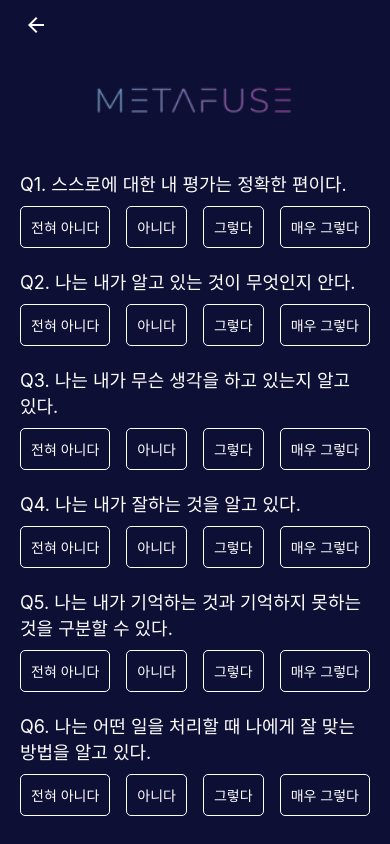
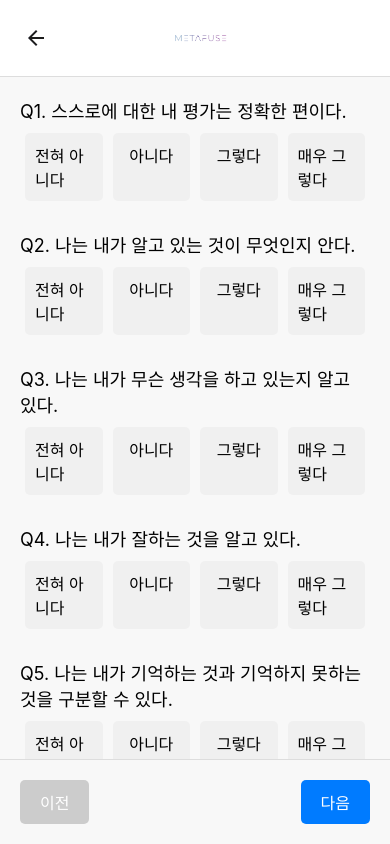
Before and after one commit to METAFUSE-AI/frontend, a React Native app: screen /TestPage in a window 390 px wide. Built offline with nearby package versions, Linux system fonts and the light colour scheme.

Commit message:
데이터 전송진행중1

```diff
--- a/screen/TestPage.js
+++ b/screen/TestPage.js
@@ -49,6 +49,16 @@ const TestPage = ({ navigation }) => {
     });
   }, [navigation]);
 
+  const createTest = (testData) => {
+    return fetch('http://localhost:8080/tests', { // 실제 API URL로 변경
+      method: 'POST',
+      headers: {
+        'Content-Type': 'application/json',
+      },
+      body: JSON.stringify(testData),
+    }).then((response) => response.json());
+  };
+
   const renderQuestion = (questionIndex) => {
     const questionNumber = (currentPage - 1) * 6 + questionIndex + 1;
     return (
@@ -96,7 +106,23 @@ const TestPage = ({ navigation }) => {
       );
       console.log("테스트 제출:", answers);
       console.log("총점:", totalScore);
+
+      // 테스트 데이터 전송
+      const testData = {
+        member: { memberId: 1 }, // 임시 memberId
+        testScore: totalScore,
+        question: JSON.stringify(answers),
+        testDate: new Date().toISOString(),
+      };
+
+      createTest(testData)
+        .then((response) => {
+          console.log("서버 응답:", response);
           navigation.navigate("TestResultPage", { answers, totalScore });
+        })
+        .catch((error) => {
+          console.error("테스트 전송 중 오류:", error);
+        });
     }
   };
 
@@ -107,39 +133,39 @@ const TestPage = ({ navigation }) => {
     }
   };
 
-  const handleLogoPress = () => {
-    navigation.navigate("MainPage");
-  };
-
   return (
     <View style={styles.container}>
-      <View style={styles.customHeader}>
-        <HeaderBackButton
-          onPress={() => navigation.goBack()}
-          tintColor="#ffffff"
-        />
+      <View style={styles.header}>
+        <HeaderBackButton onPress={() => navigation.goBack()} />
+        <Image source={HeaderLogo} style={styles.headerLogo} />
+        <View style={{ width: 40 }} /> {/* Placeholder for alignment */}
       </View>
-      <TouchableOpacity onPress={handleLogoPress} style={styles.logoContainer}>
-        <Image source={HeaderLogo} style={styles.headerLogo} />
+      <ScrollView
+        ref={scrollViewRef}
+        contentContainerStyle={styles.scrollViewContent}
+      >
+        {Array.from({ length: 6 }, (_, i) => renderQuestion(i))}
+      </ScrollView>
+      <View style={styles.footer}>
+        <TouchableOpacity
+          style={[
+            styles.navigationButton,
+            currentPage === 1 && styles.disabledButton,
+          ]}
+          onPress={handlePreviousPage}
+          disabled={currentPage === 1}
+        >
+          <Text style={styles.navigationButtonText}>이전</Text>
         </TouchableOpacity>
-      <ScrollView style={styles.scrollView} ref={scrollViewRef}>
-        {[0, 1, 2, 3, 4, 5].map(renderQuestion)}
-        <View style={styles.buttonContainer}>
-          {currentPage > 1 && (
         <TouchableOpacity
-              style={styles.navButton}
-              onPress={handlePreviousPage}
+          style={styles.navigationButton}
+          onPress={handleNextPage}
         >
-              <Text style={styles.navButtonText}>이전</Text>
-            </TouchableOpacity>
-          )}
-          <TouchableOpacity style={styles.navButton} onPress={handleNextPage}>
-            <Text style={styles.navButtonText}>
-              {currentPage === 4 ? "테스트 제출하기" : "다음"}
+          <Text style={styles.navigationButtonText}>
+            {currentPage < 4 ? "다음" : "제출"}
           </Text>
         </TouchableOpacity>
       </View>
-      </ScrollView>
     </View>
   );
 };
@@ -147,31 +173,31 @@ const TestPage = ({ navigation }) => {
 const styles = StyleSheet.create({
   container: {
     flex: 1,
-    backgroundColor: "#0D0F35",
+    backgroundColor: "#f8f8f8",
   },
-  customHeader: {
-    height: 50,
-    justifyContent: "center",
-    paddingLeft: 10,
-    backgroundColor: "#0D0F35",
-  },
-  logoContainer: {
+  header: {
+    flexDirection: "row",
     alignItems: "center",
+    justifyContent: "space-between",
+    paddingHorizontal: 10,
+    paddingVertical: 20,
+    backgroundColor: "#ffffff",
+    borderBottomWidth: 1,
+    borderBottomColor: "#ddd",
   },
   headerLogo: {
-    width: "70%",
-    height: 100,
+    width: 100,
+    height: 30,
+    resizeMode: "contain",
   },
-  scrollView: {
-    flex: 1,
+  scrollViewContent: {
     padding: 20,
   },
   questionContainer: {
-    marginBottom: 20,
+    marginBottom: 30,
   },
   questionText: {
     fontSize: 18,
-    color: "#ffffff",
     marginBottom: 10,
   },
   answerContainer: {
@@ -179,33 +205,38 @@ const styles = StyleSheet.create({
     justifyContent: "space-between",
   },
   answerButton: {
+    flex: 1,
     padding: 10,
+    backgroundColor: "#f0f0f0",
     borderRadius: 5,
-    borderWidth: 1,
-    borderColor: "#ffffff",
+    alignItems: "center",
+    marginHorizontal: 5,
   },
   selectedAnswer: {
-    backgroundColor: "#8881EA",
+    backgroundColor: "#c0e8ff",
   },
   answerText: {
-    color: "#ffffff",
+    fontSize: 16,
   },
-  buttonContainer: {
+  footer: {
     flexDirection: "row",
     justifyContent: "space-between",
-    marginTop: 20,
+    padding: 20,
+    borderTopWidth: 1,
+    borderTopColor: "#ddd",
   },
-  navButton: {
-    backgroundColor: "#8881EA",
-    padding: 15,
-    borderRadius: 20,
-    alignItems: "center",
-    flex: 1,
-    marginHorizontal: 5,
+  navigationButton: {
+    paddingVertical: 10,
+    paddingHorizontal: 20,
+    backgroundColor: "#007bff",
+    borderRadius: 5,
   },
-  navButtonText: {
-    color: "#ffffff",
-    fontSize: 18,
+  disabledButton: {
+    backgroundColor: "#ccc",
+  },
+  navigationButtonText: {
+    color: "#fff",
+    fontSize: 16,
   },
 });
 
--- a/screen/TestResultPage.js
+++ b/screen/TestResultPage.js
@@ -1,11 +1,11 @@
-import React, { useState, useRef, useEffect } from "react";
+import React, { useEffect, useState } from "react";
 import {
   View,
   StyleSheet,
   Text,
   TouchableOpacity,
+  Image,
   ScrollView,
-  Image,
 } from "react-native";
 import { HeaderBackButton } from "@react-navigation/elements";
 
@@ -16,29 +16,29 @@ import TestResult03 from "../assets/images/TestResult03.png";
 
 const TestResultPage = ({ route, navigation }) => {
   const { answers, totalScore } = route.params; // route에서 전달된 매개변수 사용
-  const scrollViewRef = useRef();
-  const handleLogoPress = () => {
-    navigation.navigate("MainPage");
-  };
-  const handleMyPage = () => {
-    navigation.navigate("MyPage");
-  };
+  const [resultImage, setResultImage] = useState(TestResult03);
 
   useEffect(() => {
     navigation.setOptions({
       headerShown: false,
     });
-  }, [navigation]);
 
-  let resultImage = TestResult03; // 기본 이미지 (총점이 25 미만일 경우)
+    if (totalScore >= 40) {
+      setResultImage(TestResult01);
+    } else if (totalScore >= 25) {
+      setResultImage(TestResult02);
+    } else {
+      setResultImage(TestResult03);
+    }
+  }, [totalScore, navigation]);
 
-  if (totalScore >= 40) {
-    //총점이 40 이상일 경우
-    resultImage = TestResult01;
-  } else if (totalScore >= 25) {
-    //총점이 25 이상일 경우
-    resultImage = TestResult02;
-  }
+  const handleLogoPress = () => {
+    navigation.navigate("MainPage");
+  };
+
+  const handleMyPage = () => {
+    navigation.navigate("MyPage");
+  };
 
   return (
     <View style={styles.container}>
@@ -51,7 +51,7 @@ const TestResultPage = ({ route, navigation }) => {
       <TouchableOpacity onPress={handleLogoPress} style={styles.logoContainer}>
         <Image source={HeaderLogo} style={styles.headerLogo} />
       </TouchableOpacity>
-      <ScrollView style={styles.scrollView} ref={scrollViewRef}>
+      <ScrollView style={styles.scrollView}>
         <View style={styles.testResultComponents}>
           <Image source={resultImage} style={styles.testResultImage} />
         </View>
```
Also changed, not shown: components/Api.js (added, +9 -0 lines), components/PersonalService.js (added, +24 -0 lines). Lines whose indentation alone changed are shown as unchanged.
